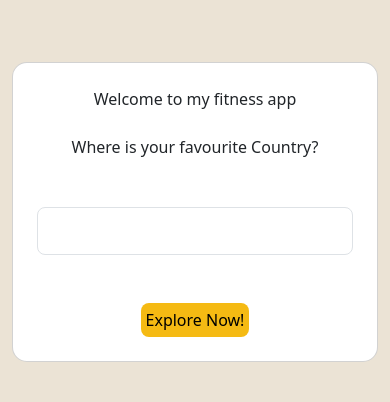
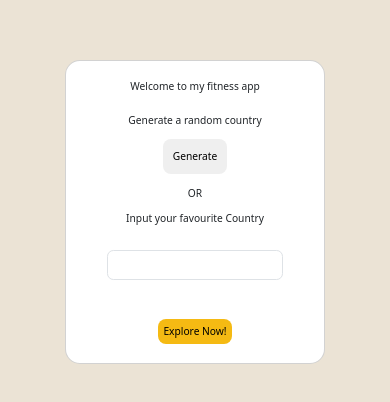
Before and after one commit to Aifert/health-app, a React (Create React App) app in the folder frontend/: page / in a window 390 px wide. Shown: the part 210-612 px from the top of the page. Built offline with nearby package versions, Linux system fonts and the light colour scheme; no server answers.

Commit message:
added the features generate button and guest mode

```diff
--- a/frontend/public/style.css
+++ b/frontend/public/style.css
@@ -201,3 +201,58 @@ h4{
     justify-content: center;
 
   }
+
+  .guest{
+    display : flex;
+    justify-content: center;
+  }
+
+  .guestcontent {
+    text-align : center;
+  }
+
+  .title, .generate{
+    display : flex;
+    justify-content: center;
+  }
+
+  .generateButton{
+    border : none;
+    padding : 10px;
+    border-radius : 8px;
+  }
+
+
+  @media (max-width : 430px){
+    *, input{
+      font-size : 0.8rem !important;
+    }
+
+  .card{
+        width : 70%;
+      }
+
+    .cardcontainer{
+      display : flex;
+      justify-content: center;
+    }
+
+    .createarea{
+      width : 70%;
+    }
+
+    .notewrapper{
+      display : flex;
+      flex-direction : column;
+    }
+
+    .center{
+      display : flex;
+      justify-content: center;
+    }
+
+    .note{
+      height : 70%;
+      margin : 30px;
+    }
+  }
--- a/frontend/src/components/Health.jsx
+++ b/frontend/src/components/Health.jsx
@@ -126,6 +126,8 @@ function Health(props) {
         <h3>{`Welcome ${props.username}`}</h3>
       </div>
       <CreateArea onAdd={addNote}/>
+      <div className = "center">
+      <div className = "notewrapper">
       {notes.map((noteItem, index) => (
         <Note
           key={index}
@@ -137,6 +139,8 @@ function Health(props) {
           onDuplicate={duplicateNote}
         />
       ))}
+      </div>
+      </div>
     </div>
   );
 }
--- a/frontend/src/components/Home.jsx
+++ b/frontend/src/components/Home.jsx
@@ -74,7 +74,7 @@ function Home(props) {
         <section className="background vh-100 gradient-custom" style = {componentStyle}>
           <div className="container py-5 h-100 homepage">
             <div className="row justify-content-center align-items-center h-100">
-              <div className="col-12 col-lg-9 col-xl-7">
+              <div className="cardcontainer col-12 col-lg-9 col-xl-7">
                 <div className="card shadow-2-strong card-registration" style={{ borderRadius: '15px' }}>
                   <div className="card-body p-4 p-md-5">
                   <div className="row">
@@ -87,6 +87,11 @@ function Home(props) {
                     <div className="form-outline selectionbuttons">
                     <button onClick = {() => handleonClick("register")} className = "login-register p-3">Register</button>
                     </div>
+                </div>
+                <div className = "guest">
+                  <div className = "guestcontent">
+                  Try Guest mode using the credentials : guest@gmail.com guest123
+                  </div>
                 </div>
                 </div>
                     <hr />
--- a/frontend/src/components/LandingPage.jsx
+++ b/frontend/src/components/LandingPage.jsx
@@ -7,11 +7,32 @@ function LandingPage(props){
     const [country, setCountry] = useState("");
     const [countryProvided, setcountryProvided] = useState(false);
 
+    const countries = ["Singapore", "Malaysia", "Australia", "Russia", "India", "New Zealand"];
+
     function handleonSubmit(e){
         e.preventDefault();
 
         setcountryProvided(true);
     }
+
+    async function handleGenerate() {
+
+      const randomIndex = Math.floor(Math.random() * countries.length);
+
+
+      const randomCountry = countries[randomIndex];
+
+      setCountry(randomCountry);
+
+      setcountryProvided(true);
+
+      document.getElementById("country").value = randomCountry;
+
+
+      document.getElementById("landing-button").click();
+
+    }
+
 
     useEffect(() => {
       const fetchData = async () => {
@@ -41,22 +62,35 @@ function LandingPage(props){
         <section className="vh-100 gradient-custom">
           <div className="container py-5 h-100">
             <div className="row justify-content-center align-items-center h-100">
-              <div className="col-12 col-lg-9 col-xl-7">
+              <div className="cardcontainer col-12 col-lg-9 col-xl-7">
                 <div className="card shadow-2-strong card-registration" style={{ borderRadius: '15px' }}>
                   <div className="card-body p-4 p-md-5">
                     <div class = "selectionbuttons">
                     <form onSubmit={handleonSubmit}>
                       <div className = "label">
-                        <label htmlFor="country">Welcome to my fitness app</label>
+                        <h3><label htmlFor="country">Welcome to my fitness app</label></h3>
                       </div>
                       <br />
-                      <div className = "label">
-                        <label htmlFor="country">Where is your favourite Country?</label>
+                      <div className = "random">
+                        <div className = "title mb-2">
+                        <h5>Generate a random country</h5>
+                        </div>
+                        <div className = "generate mb-3">
+                          <button className = "generateButton" onClick={handleGenerate}>Generate</button>
+                        </div>
+                      </div>
+                      <div className = "title m-2">
+                        <h6>OR</h6>
+                      </div>
+                      <div className = "label mb-3">
+                      <h5>
+                      <label htmlFor="country">Input your favourite Country</label>
+                      </h5>
                       </div>
                         <input
                             type="text"
                             id="country"
-                            className="form-control form-control-lg mb-5 mt-5"
+                            className="form-control form-control-lg mb-5 mt-4"
                             value={country}
                             placeholder = {props.Error ? "Please Try Again" : ""}
                             onChange={(e) => setCountry(e.target.value)}
```
